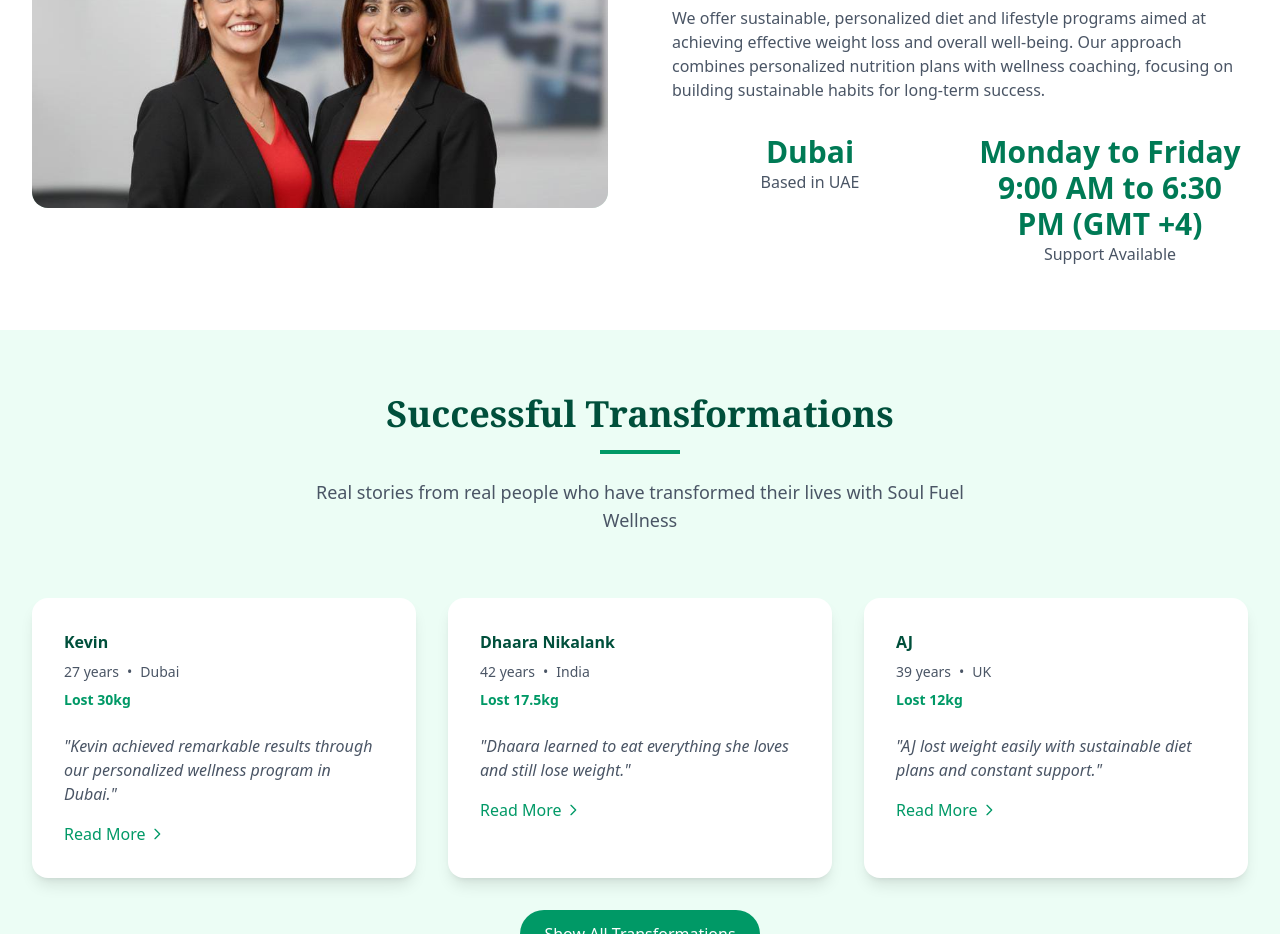
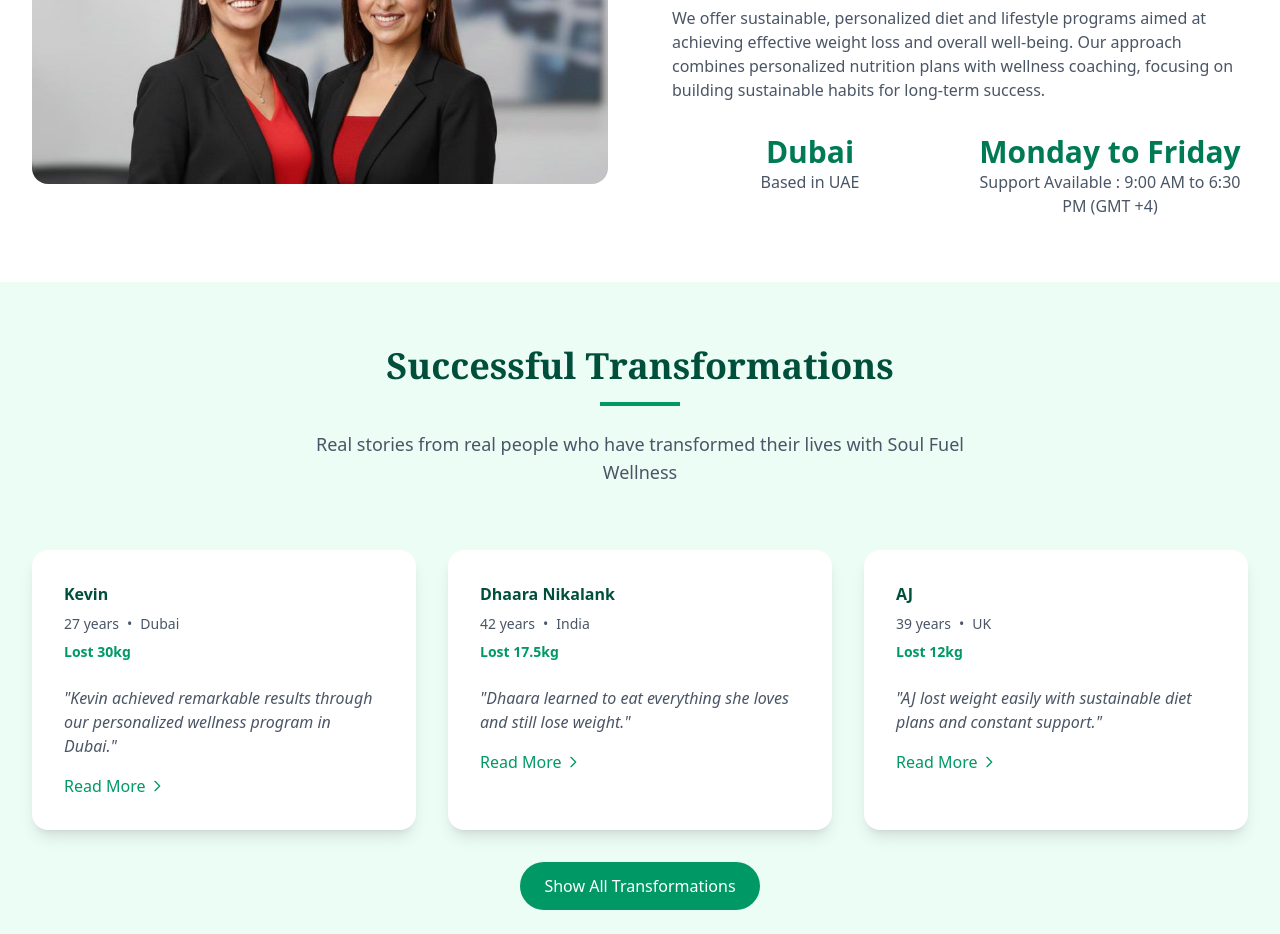
Before and after one commit to AmanMishra0987/nutri, a React (Vite) app: page / in a window 1280 px wide. Shown: the part 1140-2074 px from the top of the page. Built offline with nearby package versions, Linux system fonts and the light colour scheme.

Commit message:
Update Home.jsx

```diff
--- a/src/pages/Home.jsx
+++ b/src/pages/Home.jsx
@@ -219,9 +219,9 @@ function Home() {
                 <div className="text-center">
                   <div className="text-3xl font-bold text-emerald-700">
                     Monday to Friday <br />
-                    9:00 AM to 6:30 PM (GMT +4)
+
                   </div>
-                  <div className="text-gray-600">Support Available</div>
+                  <div className="text-gray-600">Support Available : 9:00 AM to 6:30 PM (GMT +4)</div>
                 </div>
               </div>
             </div>
```
